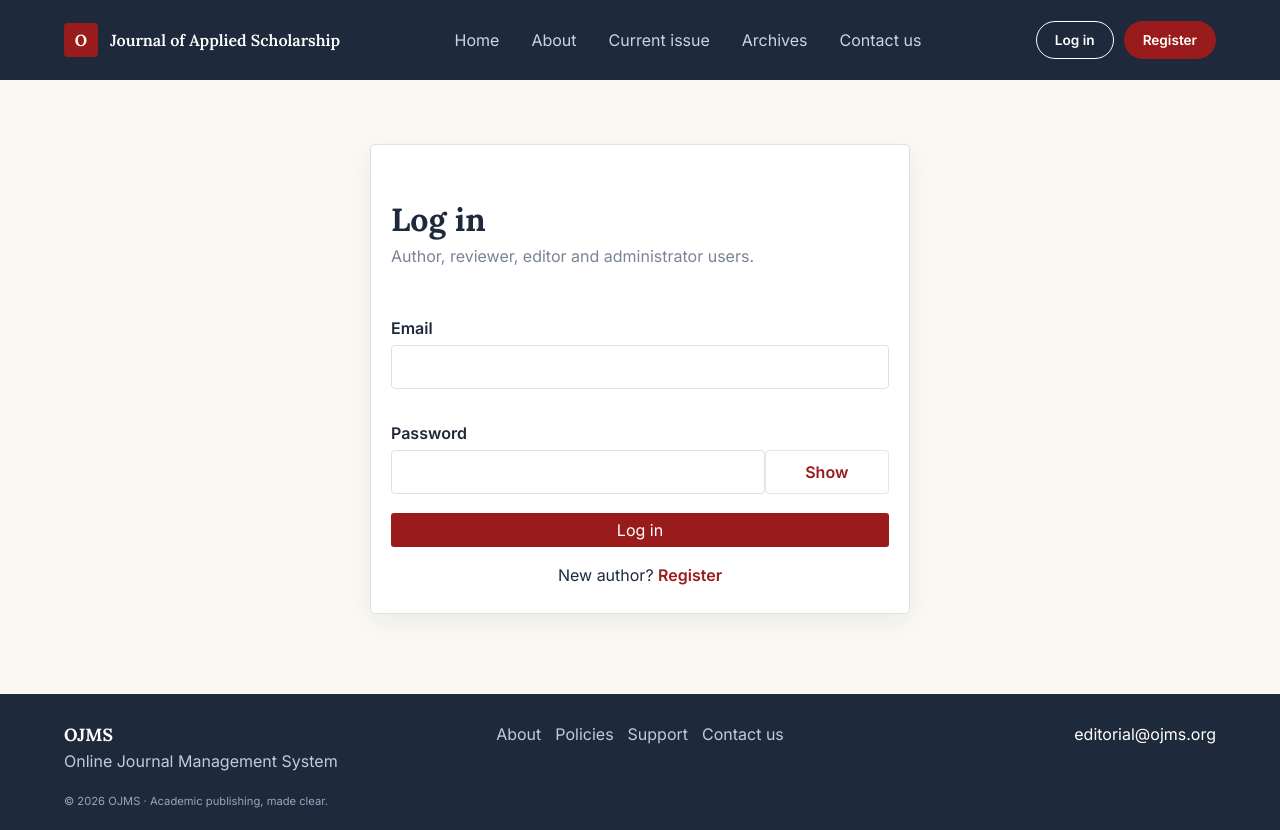
After one commit to OJMS-Group-3-CSC445/OJMS, a PHP site: page /auth/login.html in a window 1280 px wide. The commit adds this page. Run offline with PHP 8.4, Linux system fonts and the light colour scheme.

Commit message:
Login page done

```diff
--- a/Js/layout.js
+++ b/Js/layout.js
@@ -1,10 +1,11 @@
 (function () {
+  const root = document.body.dataset.root || "";
   const links = [
-    { key: "home", label: "Home", href: "index.html" },
-    { key: "about", label: "About", href: "about.html" },
-    { key: "current-issue", label: "Current issue", href: "current-issue.html" },
-    { key: "archives", label: "Archives", href: "archives.html" },
-    { key: "contact", label: "Contact us", href: "contact.html" },
+    { key: "home", label: "Home", href: `${root}index.html` },
+    { key: "about", label: "About", href: `${root}about.html` },
+    { key: "current-issue", label: "Current issue", href: `${root}current-issue.html` },
+    { key: "archives", label: "Archives", href: `${root}archives.html` },
+    { key: "contact", label: "Contact us", href: `${root}contact.html` },
   ];
 
   const current = document.body.dataset.page;
@@ -19,15 +20,15 @@
   const headerHTML = `
     <header class="site-header" id="siteHeader">
       <div class="container header-inner">
-        <a class="brand" href="index.html">
+        <a class="brand" href="${root}index.html">
           <span class="brand-mark">O</span>
           <span>Journal of Applied Scholarship</span>
         </a>
         <button class="menu-toggle" id="menuToggle" aria-expanded="false" aria-controls="siteNav">Menu</button>
         <nav class="nav" id="siteNav" aria-label="Main">${navLinks}</nav>
         <div class="auth">
-          <a class="btn btn-outline" href="login.html">Log in</a>
-          <a class="btn btn-pill" href="register.html">Register</a>
+          <a class="btn btn-outline" href="${root}auth/login.html">Log in</a>
+          <a class="btn btn-pill" href="${root}auth/register.html">Register</a>
         </div>
       </div>
     </header>`;
--- a/assets/styles.css
+++ b/assets/styles.css
@@ -1,12 +1,12 @@
 :root {
-  --navy: #1f2a44;
-  --crimson: #9b1c1c;
+  --navy: #1E293B;
+  --crimson: #991B1B;
   --crimson-dark: #7f1717;
   --cream: #faf8f3;
   --white: #ffffff;
   --ink: #1f2a44;
   --muted: #6b7a90;
-  --border: #e6e2d9;
+  --border: #E2E8F0;
 
   --font-serif: "Lora", Georgia, serif;
   --font-sans: "Inter", system-ui, -apple-system, "Segoe UI", sans-serif;
@@ -148,7 +148,7 @@ a {
   gap: 32px;
 }
 .nav a {
-  font-size: 13px;
+  font-size: 16px;
   color: #cbd5e1;
   padding: 4px 0;
   white-space: nowrap;
@@ -196,13 +196,13 @@ a {
   font-size: 1.1rem;
 }
 .footer-brand span {
-  font-size: 0.75rem;
+  font-size: 16px;
   color: #c3cbdb;
 }
 .footer-links {
   display: flex;
   gap: 14px;
-  font-size: 0.75rem;
+  font-size: 16px;
   color: #c3cbdb;
 }
 .footer-links a:hover,
@@ -211,7 +211,7 @@ a {
   text-decoration: underline;
 }
 .footer-email {
-  font-size: 0.75rem;
+  font-size: 16px;
   justify-self: end;
 }
 .copyright {
--- /dev/null
+++ b/auth/login.css
@@ -0,0 +1,139 @@
+/* Login */
+.login-main {
+  min-height: 520px;
+  display: grid;
+  place-items: start center;
+  padding: 64px 24px 80px;
+  background: var(--cream);
+}
+
+.login-card {
+  width: min(540px, 100%);
+  height: min(540px, 100%);
+  background: var(--white);
+  border: 1px solid #e1e1dc;
+  border-radius: 5px;
+  box-shadow: 0 8px 24px rgba(31, 42, 68, 0.06);
+  /* padding: 26px 20px 20px; */
+  padding: 32px 20px 26px;;
+  /* margin-top: 32px; */
+}
+
+.login-card-header {
+  /* text-align: center; */
+  margin-top: 24px;
+  margin-bottom: 22px;
+}
+
+.login-card-header h1 {
+  font-size: 32px;
+  line-height: 1.2;
+  color: var(--navy);
+  font-family: var(--font-serif);
+}
+
+.login-card-header p {
+  margin: 5px 0 0;
+  font-size: 16px;
+  color: #7a8496;
+  font-family: var(--font-sans);
+}
+
+.login-form {
+    margin-top: 32px;
+    display: flex;
+    flex-direction: column;
+    gap: 16px;
+}
+
+.form-field {
+    margin-top: 16px;
+    display: flex;
+    flex-direction: column;
+    gap: 5px;
+    width: 100%;
+}
+
+.form-field label {
+  font-size: 16px;
+  font-weight: 600;
+  color: var(--navy);
+}
+
+.form-field input {
+  width: 100%;
+  height: 44px;
+  border: 1px solid #dde1e7;
+  border-radius: 4px;
+  background: #fff;
+  color: var(--ink);
+  font: 0.75rem var(--font-sans);
+  padding: 0 10px;
+}
+
+.form-field input:focus {
+  border-color: #7d8798;
+  outline: 2px solid rgba(155, 28, 28, 0.12);
+  outline-offset: 1px;
+}
+
+.password-field {
+    display: flex;
+}
+
+.password-field input {
+  padding-right: 58px;
+  flex-basis: 75%;
+}
+
+.password-toggle {
+    flex-basis: 25%;
+    background-color: var(--white);
+    color: #991B1B;
+    text-align: center;
+    font-family: var(--font-sans);
+    font-size: 16px;
+    font-style: normal;
+    font-weight: 600;
+    line-height: 18px; /* 138.462% */
+    border: 1px solid var(--border);
+    border-radius: 4px;
+    cursor: pointer;
+
+}
+.Register-link a,
+.Register-link p{
+    display: inline;
+}
+.Register-link{
+    text-align: center;
+}
+.Register-link a{
+    color: var(--crimson);
+    font-weight: 600;
+}
+.login-submit {
+  height: 34px;
+  border: 0;
+  border-radius: 3px;
+  background: var(--crimson);
+  color: var(--white);
+  font: 600 16x var(--font-sans);
+  cursor: pointer;
+  margin-top: 3px;
+}
+
+.login-submit:hover {
+  background: var(--crimson-dark);
+}
+
+@media (max-width: 640px) {
+  .login-main {
+    min-height: 440px;
+    padding: 40px 16px 56px;
+  }
+
+  .login-card {
+    max-width: 400px;
+  }
+}
--- /dev/null
+++ b/auth/login.html
@@ -0,0 +1,67 @@
+<!DOCTYPE html>
+<html lang="en">
+<head>
+  <meta charset="UTF-8">
+  <meta name="viewport" content="width=device-width, initial-scale=1.0">
+  <title>Log in | OJMS</title>
+  <!-- Font -->
+  <link rel="preconnect" href="https://fonts.googleapis.com">
+  <link rel="preconnect" href="https://fonts.gstatic.com" crossorigin>
+  <link href="https://fonts.googleapis.com/css2?family=Inter:wght@400;500;600&family=Lora:wght@500;600;700&display=swap" rel="stylesheet">
+  <!-- Styles -->
+  <link rel="stylesheet" href="../assets/styles.css">
+  <link rel="stylesheet" href="login.css">
+</head>
+<body class="login-page" data-page="login" data-root="../">
+  <div id="site-header"></div>
+
+  <main class="login-main">
+    <section class="login-card" aria-labelledby="login-title">
+      <header class="login-card-header">
+        <h1 id="login-title">Log in</h1>
+        <p>Author, reviewer, editor and administrator users.</p>
+      </header>
+
+      <form class="login-form" action="#" method="post">
+        <div class="form-field">
+          <label for="email">Email</label>
+          <input id="email" name="email" type="email" autocomplete="email" required>
+        </div>
+
+        <div class="form-field">
+            <label for="password">Password</label>
+            <div class="password-field">
+                    <input id="password" name="password" type="password" autocomplete="current-password" required>
+                    <button class="password-toggle" type="button" aria-label="Show password" aria-pressed="false">Show</button>
+            </div>
+        </div>
+
+        <button class="login-submit" type="submit">Log in</button>
+        <div class="Register-link">
+            <p>New author?</p>
+            <a href="register.html">Register</a>
+        </div>
+      </form>
+    </section>
+  </main>
+
+  <div id="site-footer"></div>
+  <script src="../Js/layout.js"></script>
+  <script>
+    const passwordInput = document.getElementById("password");
+    const passwordToggle = document.querySelector(".password-toggle");
+
+    passwordToggle.addEventListener("click", () => {
+      const isVisible = passwordInput.type === "text";
+      passwordInput.type = isVisible ? "password" : "text";
+      passwordToggle.textContent = isVisible ? "Show" : "Hide";
+      passwordToggle.setAttribute("aria-label", isVisible ? "Show password" : "Hide password");
+      passwordToggle.setAttribute("aria-pressed", String(!isVisible));
+    });
+
+    document.querySelector(".login-form").addEventListener("submit", (event) => {
+      event.preventDefault();
+    });
+  </script>
+</body>
+</html>
```
